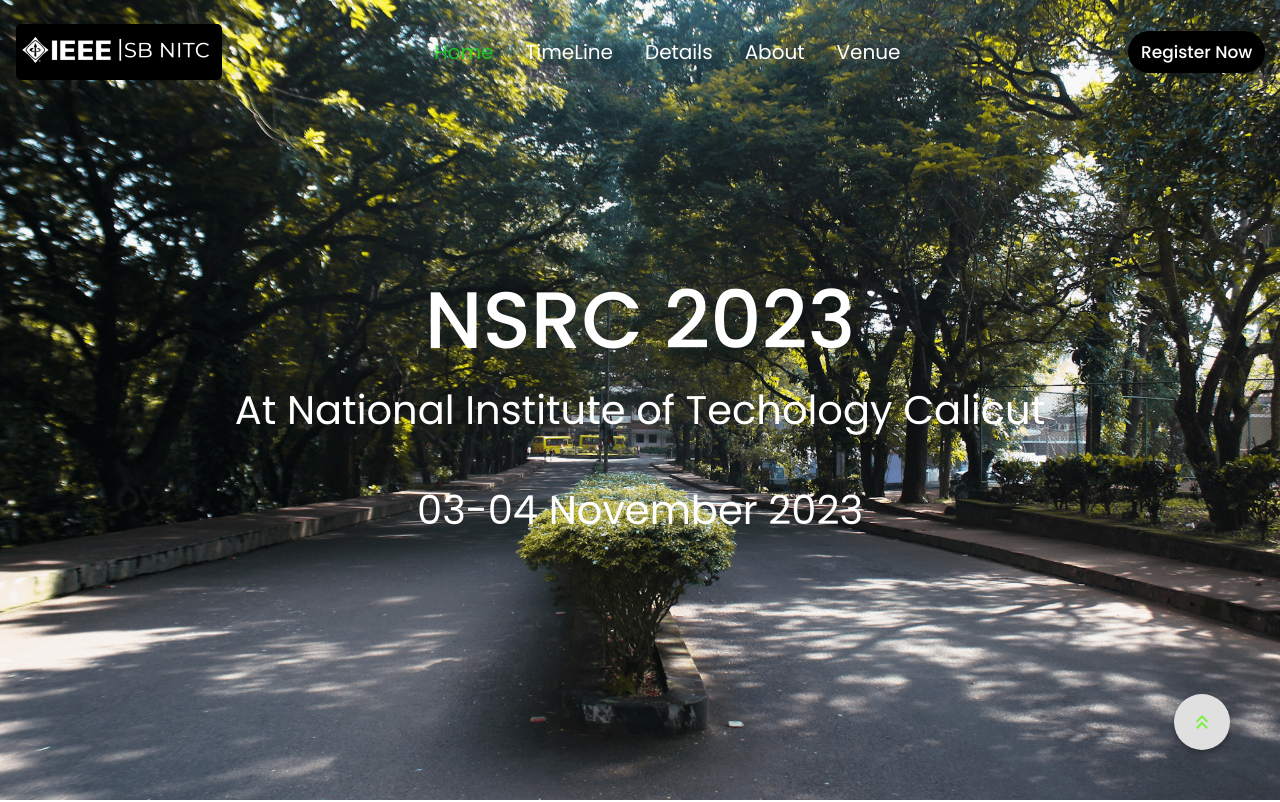
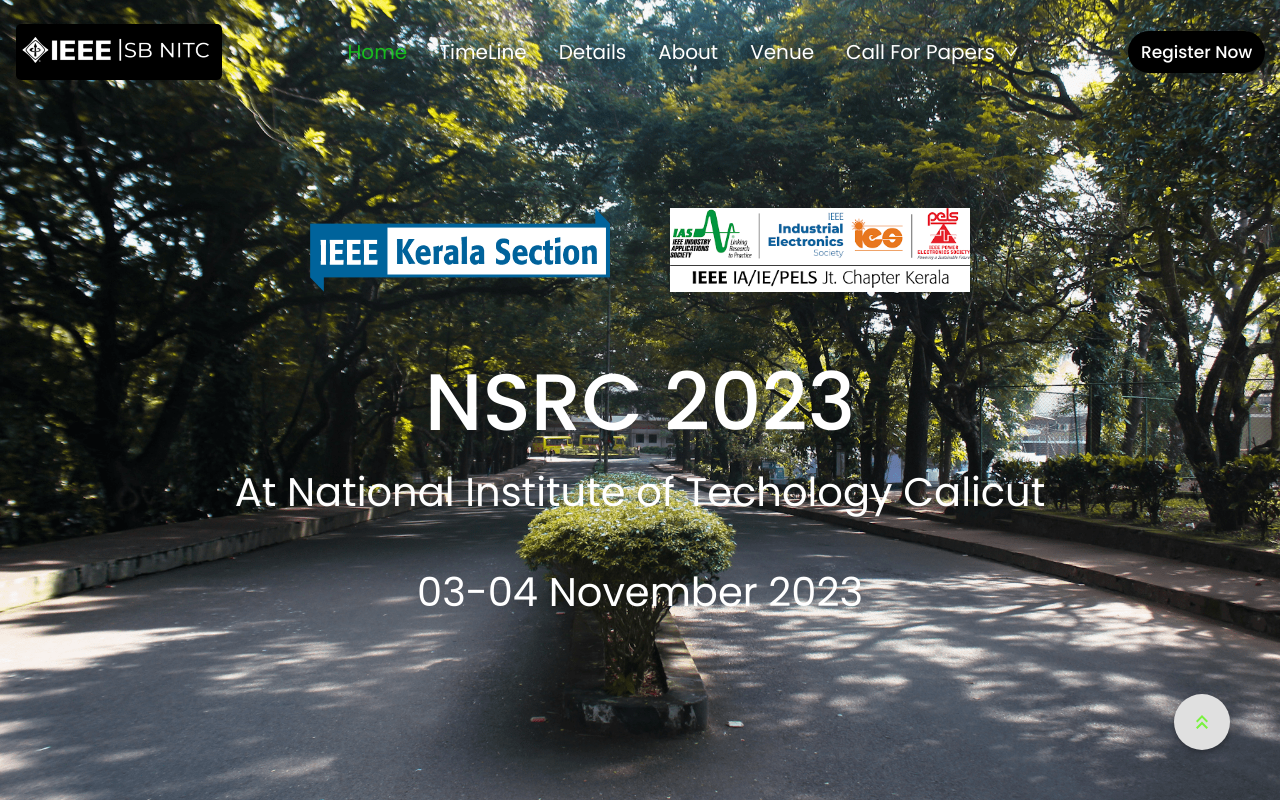
Before and after one commit to joel-uz/nsrc, a React (Create React App) app: page / in a window 1280 px wide. Shown: the top 802 px of the page. Built offline with nearby package versions, Linux system fonts and the light colour scheme; the HTML template or start-up script is replaced by a standard one.

Commit message:
updated nav and added kerala section logo

```diff
--- a/src/hero.css
+++ b/src/hero.css
@@ -20,7 +20,20 @@
 .top-hero{
     width: 100%;
 }
-
+.logos{
+    display: flex;
+    width: 80%;
+    margin-left: auto;
+    margin-right: auto;
+    margin-bottom: 20px;
+    flex-direction: row;
+    justify-content: center;
+}
+.logo_board{
+    width: 300px;
+    height: auto;
+    padding: 30px;
+}
 .presents{
     margin: 0;
     width: 100%;
@@ -45,4 +58,14 @@
         width: 100%;
         height: 900px;
     }
+    .logos{
+        width: 100%;
+        flex-direction: column;
+        justify-content: center;
+    }
+    .logo_board{
+        height: 50px;
+        width: fit-content;
+        margin: auto;
+    }
 }
--- a/src/hero.js
+++ b/src/hero.js
@@ -1,10 +1,16 @@
 import "./hero.css"
+import pels from "./assets/others/pels.png"
+import kerala from "./assets/others/kerala.png"
 
 const Hero = () => {
     return (
         <div className="main-hero">
             <div className="content-hero">
                 <div className="top-hero">
+                    <div className="logos">
+                        <img src={kerala} alt="keralasection" className="logo_board" />
+                        <img src={pels} alt="ias/pels" className="logo_board" />
+                    </div>
                     <p className="presents-main"> NSRC 2023</p>
                     <p className="presents">At National Institute of Techology Calicut</p>
                     <br/><br/>
--- a/src/navbar.css
+++ b/src/navbar.css
@@ -114,7 +114,38 @@
     display: none;
 }
 
+.text{
+    font-family: "Poppins";
+    font-size: 20px;
+    font-weight: 400;
+    color: #ffffff;
+}
+.down{
+    color: #ffffff;
+}
+.top-part-navsticky-nav .text{
+    color: black;
+    font-family: "Poppins";
+    font-size: 20px;
+    font-weight: 400;
+}
 @media screen and (max-width: 960px) {
+    .down{
+    color: #000;
+    }
+    .text{
+        text-align: center;
+        width: 100%;
+        transition: all 0.5s ease;
+        text-decoration: none;
+        font-size: 20px;
+        font-weight: 600;
+        color: black;
+        margin-bottom: 30px;
+        text-decoration: 2px overline;
+        text-decoration-color: rgba(18, 245, 18,0.7);
+    }
+
     .button-reg-top{
         display: none;
     }
@@ -158,7 +189,7 @@
         color: black;
         margin-bottom: 30px;
         text-decoration: 2px overline;
-        text-decoration-color: rgba(18, 245, 18,0.7);;
+        text-decoration-color: rgba(18, 245, 18,0.7);
     }
 
     .nav-items {
--- a/src/navbar.js
+++ b/src/navbar.js
@@ -4,6 +4,9 @@
 import Logo from './assets/others/logo.png'
 import { FaTimes, FaBars } from 'react-icons/fa'
 import { useEffect } from 'react';
+import { DownOutlined } from '@ant-design/icons';
+
+import { Button, Dropdown,Space } from 'antd';
 
 const Navbar = () => {
 
@@ -21,6 +24,32 @@
       windowHeight > 150 ? setStickyClass('sticky-nav') : setStickyClass('');
     }
   };
+  const items = [
+  {
+    key: '1',
+    label: (
+      <a target="_blank" rel="noopener noreferrer" href="https://www.antgroup.com">
+        Call for papers
+      </a>
+    ),
+  },
+  {
+    key: '2',
+    label: (
+      <a target="_blank" rel="noopener noreferrer" href="https://www.aliyun.com">
+        Tracks/Topics
+      </a>
+    ),
+  },
+  {
+    key: '3',
+    label: (
+      <a target="_blank" rel="noopener noreferrer" href="https://www.luohanacademy.com">
+        Submission Instructions
+      </a>
+    ),
+  },
+  ];
 
 
   const [isActive1, setIsActive1] = useState(true);
@@ -96,6 +125,16 @@
         <li><a href="#details" className={isActive3 ? 'active' : 'not'} onClick={handleClick3}>Details</a></li>
         <li><a href="#about" className={isActive4 ? 'active' : 'not'} onClick={handleClick4}>About</a></li>
         <li><a href="#venue" className={isActive5 ? 'active' : 'not'} onClick={handleClick5}>Venue</a></li>
+        <Dropdown
+        menu={{
+          items,
+        }}
+      >
+            <Space>
+              <li className='text'> Call For Papers</li>
+        <DownOutlined className='down' />
+      </Space>
+      </Dropdown>
       </div>
       <button className="button-reg-top"><a href="#reg" className="link-top">Register Now</a></button>
       <button className='mobile-menu-icon' onClick={handleClick}>
```
Also changed, not shown: src/assets/others/kerala.png (added), src/assets/others/pels.png (added).
